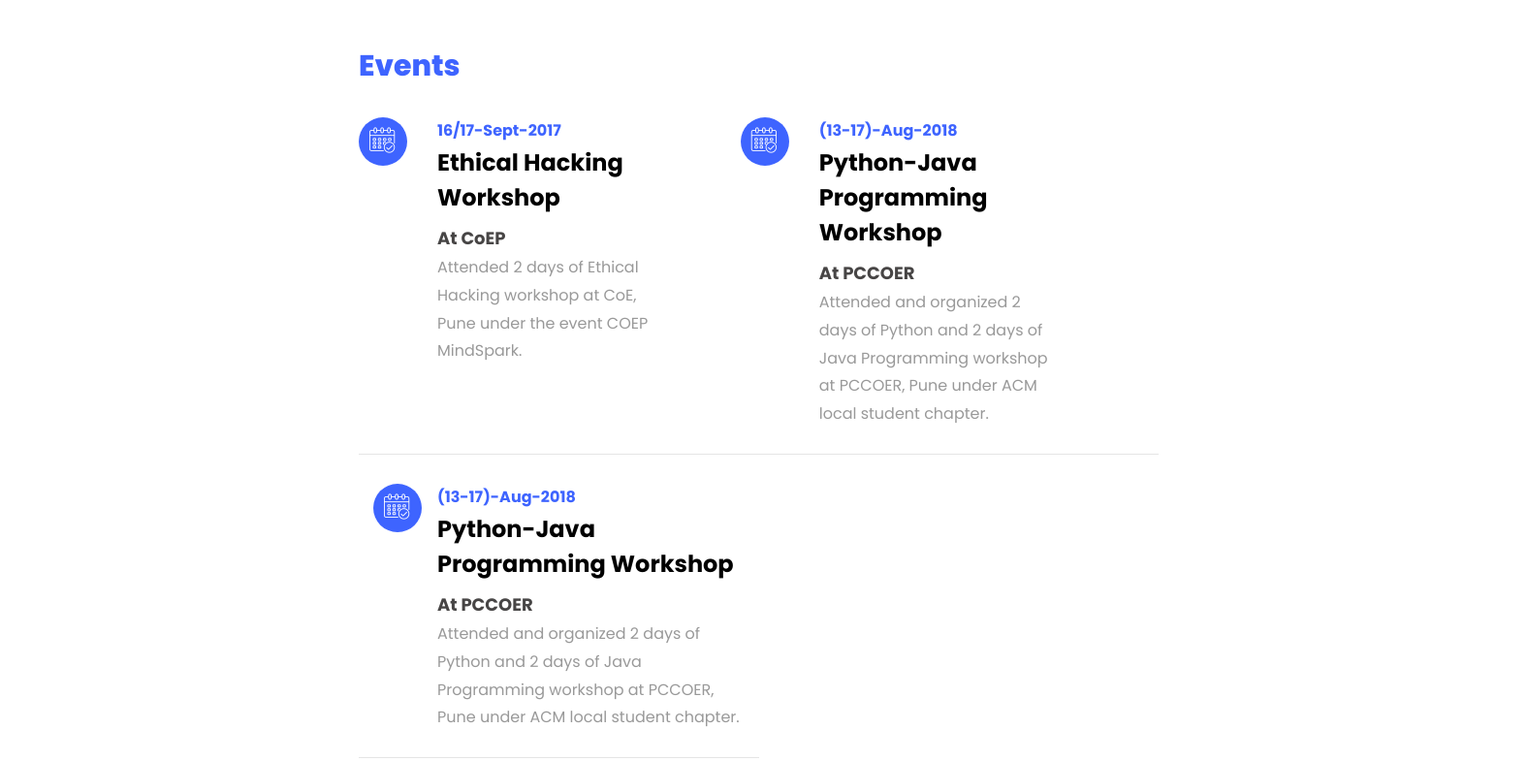
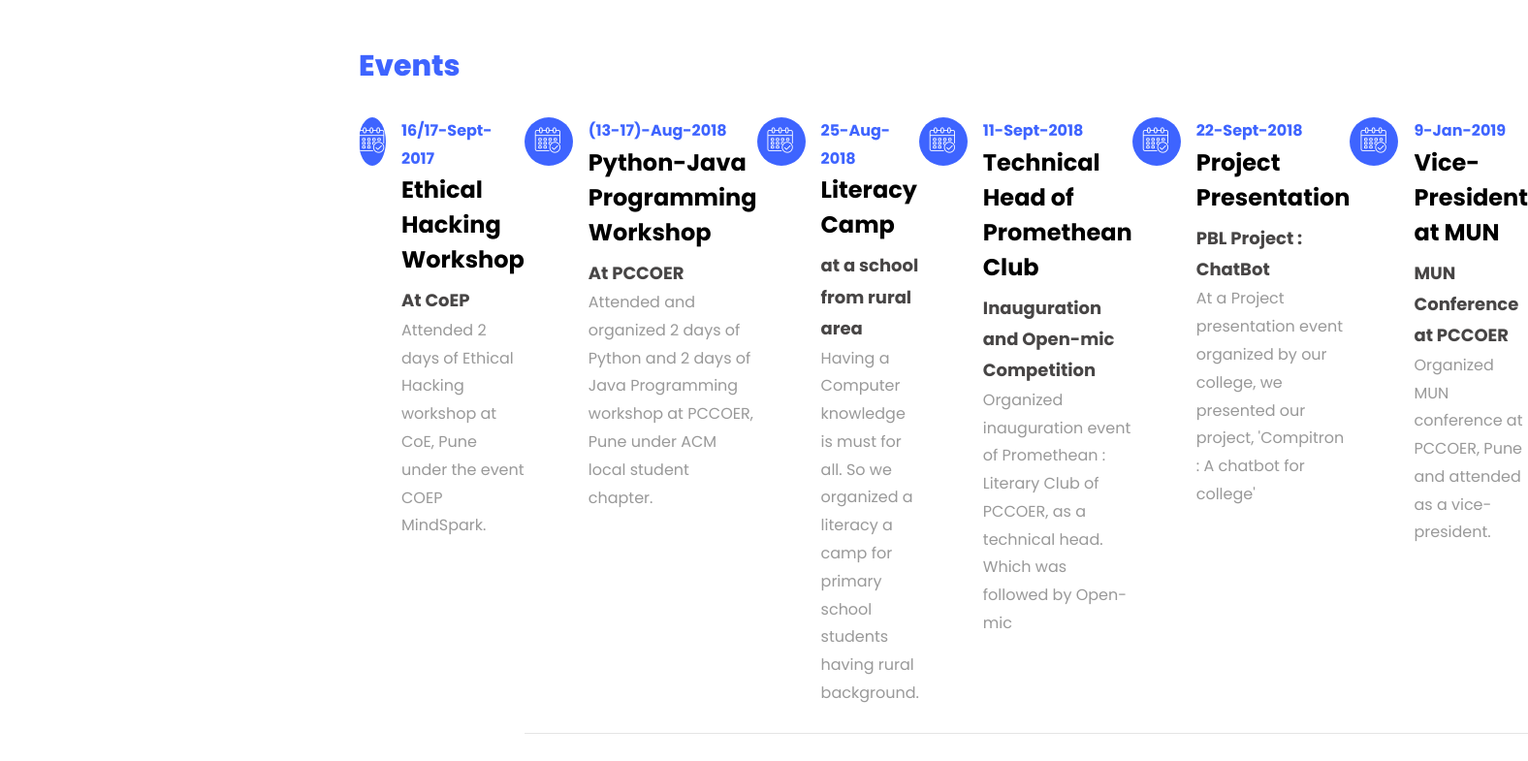
Before and after one commit to ViBRUS/PF, a plain HTML site: page index.html in a window 1280 px wide. Shown: the part 3940-4725 px from the top of the page at 97% size, 1576 px wide, since content can reach past the window. Drawn offline with Linux system fonts and the light colour scheme; files whose address does not match are found by name.

Commit message:
minor revert

```diff
--- a/index.html
+++ b/index.html
@@ -418,17 +418,17 @@
 					    	<div class="icon d-flex align-items-center justify-content-center">
 					    		<span class="flaticon-calendar"></span>
 					    	</div>
-                <div class="col-md-5">
+                <!-- <div class="col-md-5"> -->
 					    	  <div class="text pl-3">
 		    					  <span class="date">16/17-Sept-2017</span>
 		    					  <h2>Ethical Hacking Workshop</h2>
 		    					  <span class="position">At CoEP</span>
 		    					  <p>Attended 2 days of Ethical Hacking workshop at CoE, Pune under the event COEP MindSpark.</p>
 	    					  </div>
-                </div>
+                <!-- </div> -->
 
                 <!-- <div class="col-md-6"> -->
-                <div class="icon d-flex align-items-center justify-content-center">
+                <!-- <div class="icon d-flex align-items-center justify-content-center">
                   <span class="flaticon-calendar"></span>
 					    	</div>
                 <div class="col-md-5">
@@ -439,8 +439,8 @@
 		    					  <p>Attended and organized 2 days of Python and 2 days of Java Programming workshop at PCCOER, Pune under ACM local student chapter. </p>
 		    				  </div>
 	    				  </div>
-              </div>
-              <div class="col-md-6 resume-wrap d-flex ftco-animate">
+              </div> -->
+              <div class="resume-wrap d-flex ftco-animate">
 	    					<div class="icon d-flex align-items-center justify-content-center">
                   <span class="flaticon-calendar"></span>
 					    	</div>
@@ -451,7 +451,7 @@
 		    					<p>Attended and organized 2 days of Python and 2 days of Java Programming workshop at PCCOER, Pune under ACM local student chapter. </p>
 		    				</div>
 	    				</div>
-              <div class="col-md-6 resume-wrap d-flex ftco-animate">
+              <div class="resume-wrap d-flex ftco-animate">
 	    					<div class="icon d-flex align-items-center justify-content-center">
                   <span class="flaticon-calendar"></span>
 					    	</div>
@@ -462,7 +462,7 @@
 		    					<p>Having a Computer knowledge is must for all. So we organized a literacy a camp for primary school students having rural background.</p>
 		    				</div>
 	    				</div>
-	    				<div class="col-md-6 resume-wrap d-flex ftco-animate">
+	    				<div class="resume-wrap d-flex ftco-animate">
 	    					<div class="icon d-flex align-items-center justify-content-center">
                   <span class="flaticon-calendar"></span>
 					    	</div>
@@ -473,7 +473,7 @@
 		    					<p>Organized inauguration event of Promethean : Literary Club of PCCOER, as a technical head. Which was followed by Open-mic <Competion class=""></Competion></p>
 		    				</div>
 	    				</div>
-              <div class="col-md-6 resume-wrap d-flex ftco-animate">
+              <div class="resume-wrap d-flex ftco-animate">
 	    					<div class="icon d-flex align-items-center justify-content-center">
                   <span class="flaticon-calendar"></span>
 					    	</div>
@@ -485,7 +485,7 @@
 		    				</div>
 	    				</div>
 
-	    				<div class="col-md-6 resume-wrap d-flex ftco-animate">
+	    				<div class="resume-wrap d-flex ftco-animate">
 	    					<div class="icon d-flex align-items-center justify-content-center">
                   <span class="flaticon-calendar"></span>
 					    	</div>
@@ -1101,8 +1101,6 @@
 
   <script src="js/main.js"></script>
 
-
-
 </body>
 
 </html>
```
